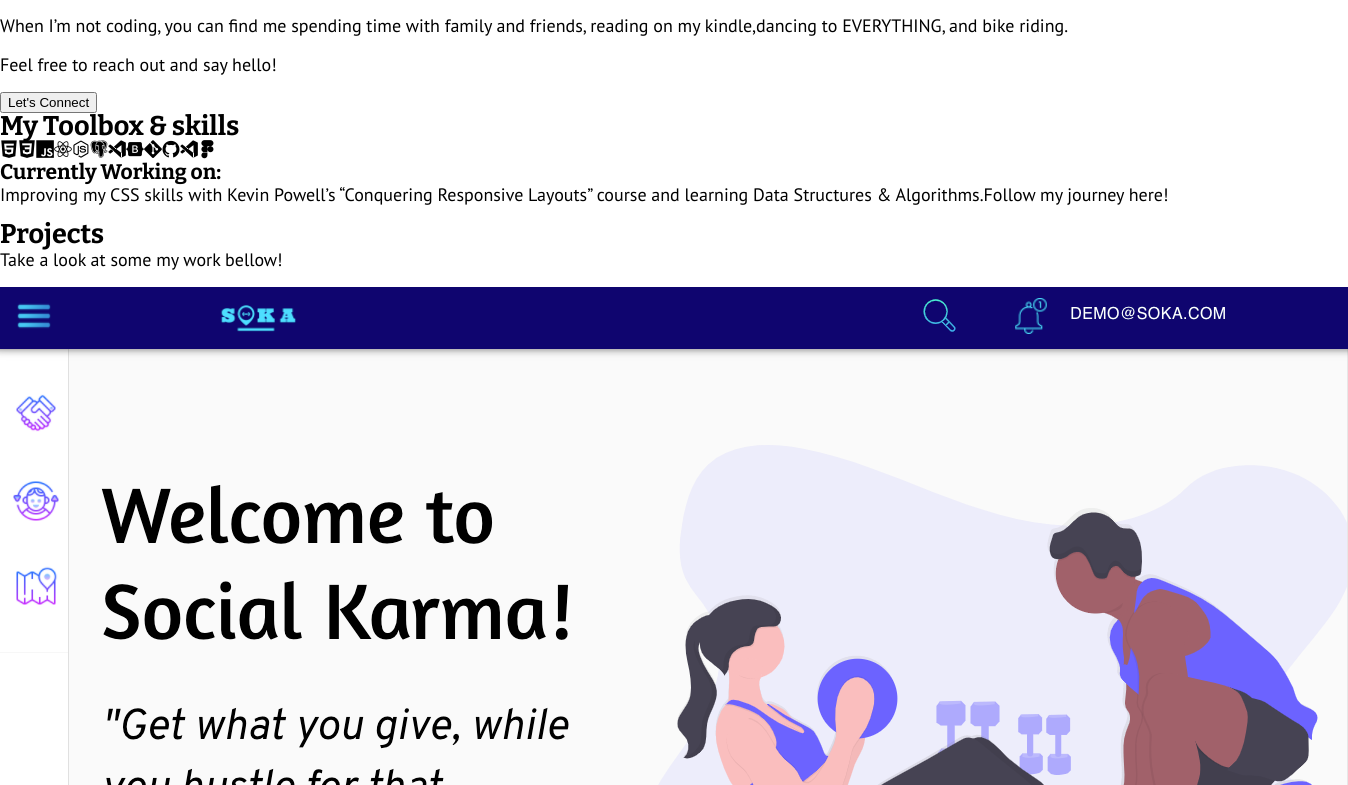
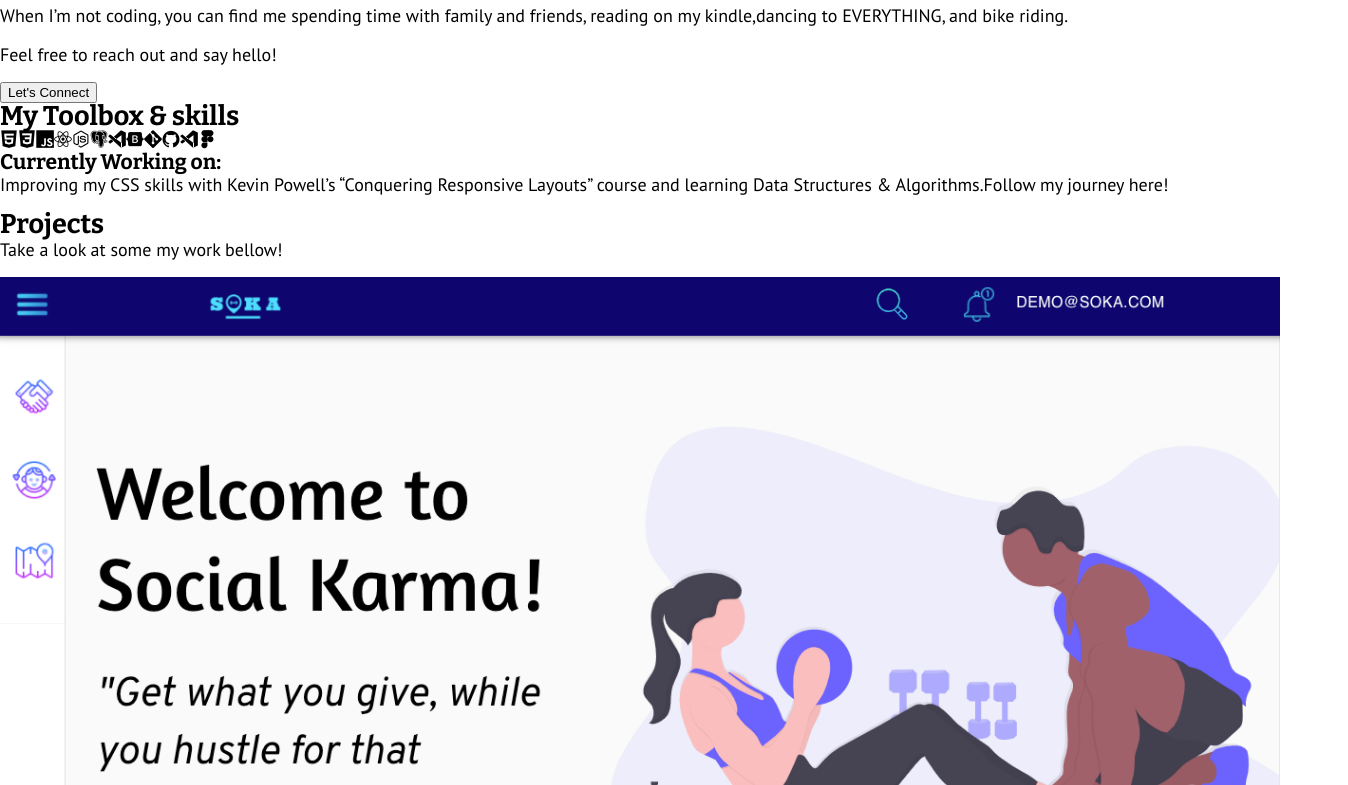
Before and after one commit to Tpichardo/portfolio, a React (Create React App) app: page / in a window 1280 px wide. Shown: the part 2015-2800 px from the top of the page, 1348 px wide, since content can reach past the window. Built offline with nearby package versions, Linux system fonts and the light colour scheme.

Commit message:
Adds default styles

```diff
--- a/src/index.css
+++ b/src/index.css
@@ -1,4 +1,10 @@
 @import url("https://fonts.googleapis.com/css2?family=Bitter:wght@700&family=PT+Sans&display=swap");
+
+*,
+*::before,
+*::after {
+  box-sizing: inherit;
+}
 
 body {
   margin: 0;
@@ -26,6 +32,13 @@
   margin-bottom: 0.85em;
 }
 
+/* images */
+
+img {
+  display: block;
+  max-width: 100%;
+}
+
 code {
   font-family: source-code-pro, Menlo, Monaco, Consolas, "Courier New",
     monospace;
```
